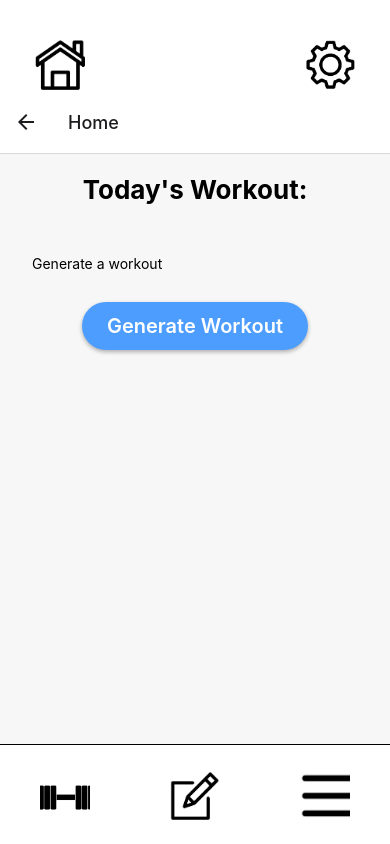
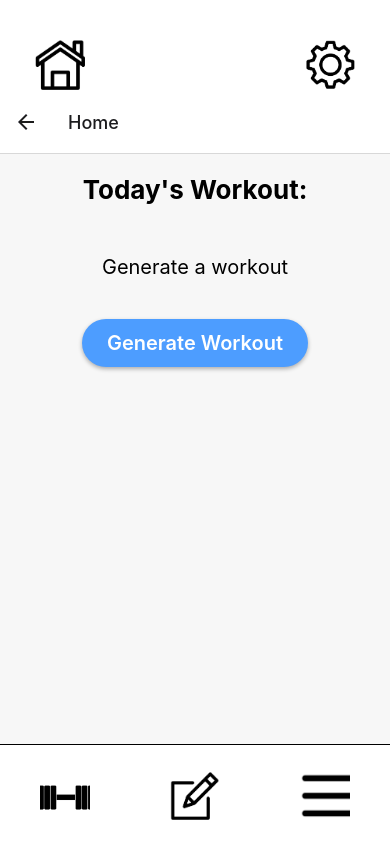
Before and after one commit to peilanzhang/GitFitProj, a React Native app: screen /HomePage in a window 390 px wide. Built offline with nearby package versions, Linux system fonts and the light colour scheme.

Commit message:
style changes

```diff
--- a/App.js
+++ b/App.js
@@ -98,9 +98,9 @@ const styles = StyleSheet.create({
     justifyContent: 'center',
   },
   title: {
-    fontSize: 24, // Adjust the font size as needed
+    fontSize: 50, // Adjust the font size as needed
     fontWeight: 'bold', // You can add other styles as needed
-    marginBottom: 20, // Add margin to separate the title from the button
+    marginBottom: 40, // Add margin to separate the title from the button
   },
   button: {
     marginTop: 20,
--- a/screens/HomePage.jsx
+++ b/screens/HomePage.jsx
@@ -34,6 +34,13 @@ console.log(data)
     title: {
       fontSize: 26,
       fontWeight: 'bold',
+      color: isDarkMode ? '#FFFFFF' : '#000000',
+      alignSelf: 'center',
+      marginBottom: 10,
+      alignContent: 'center',
+    },
+    midtext: {
+      fontSize: 20,
       color: isDarkMode ? '#FFFFFF' : '#000000',
       alignSelf: 'center',
       marginBottom: 10,
@@ -94,7 +101,7 @@ console.log(data)
     </>
   ) : (
     <View >
-    <Text style={styles.message}>Generate a workout</Text>
+    <Text style={styles.midtext}>Generate a workout</Text>
     <TouchableOpacity onPress={handleGenerate} style={styles.button}>
         <Text style={styles.buttonText}>Generate Workout</Text>
       </TouchableOpacity>
--- a/screens/workoutGenerator.jsx
+++ b/screens/workoutGenerator.jsx
@@ -120,8 +120,9 @@ function WorkoutForm() {
       shadowRadius: 5,
     },
     buttonText: {
-      color: isDarkMode ? '#fff' : '#000',
+      color: isDarkMode ? '#fff' : '#fff',
       fontSize: 16,
+      fontWeight: '500',
     }
   });
   return (
```
Also changed, not shown: screens/excersiseList.jsx (+0 -19 lines).
